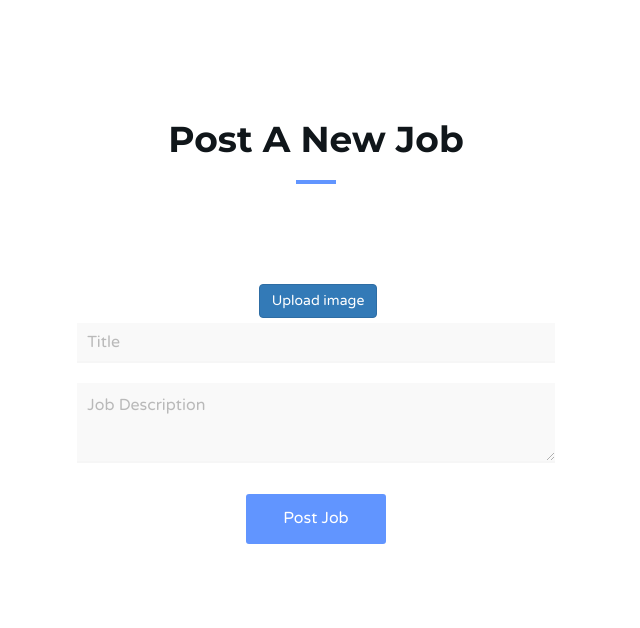
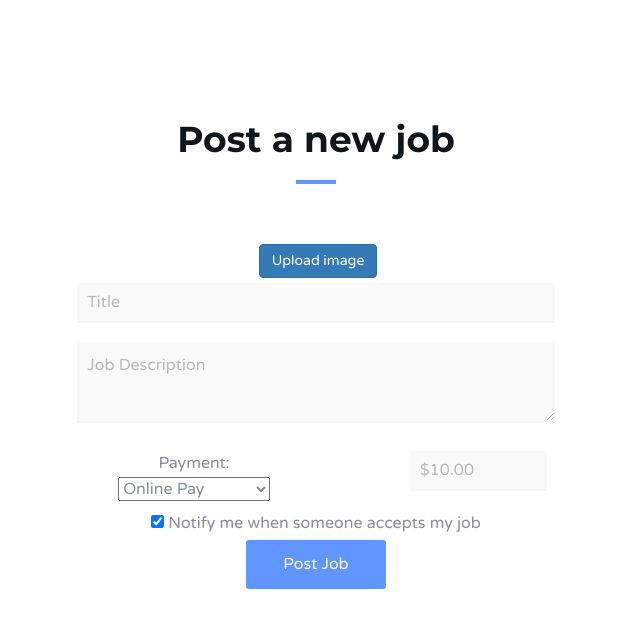
Before and after one commit to oscar0812/doxfory, a PHP site: template app/views/create_job.php in a window 1280 px wide. Shown: the part 72-700 px from the top of the page, without its empty margins (324-964 px from the left). Run offline with PHP 8.4, Linux system fonts and the light colour scheme; the template is opened without the code that fills it, so the values that code supplies are empty; some web fonts are replaced.

Commit message:
basic job posting form

```diff
--- a/app/views/create_job.php
+++ b/app/views/create_job.php
@@ -65,37 +65,60 @@
       <div class="row">
 
         <!-- Section-header -->
-        <div class="section-header text-center">
+        <div class="text-center">
           <h2 class="title">Post a new job</h2>
         </div>
         <!-- /Section-header -->
 
-        <!-- info form -->
+        <!-- main form -->
         <div class="col-md-10 col-md-offset-1 col-xs-10 col-xs-offset-1">
-          <form class="contact-form">
+          <form class="contact-form" id="main_form" method="post" action="<?=$router->pathFor('create_job')?>" enctype="multipart/form-data">
 
-						<div class="row">
-							<img src="" alt="">
+						<div class="row bottom-padding">
+							<img src="" alt="" id="image" height="120px;">
 							<label>
                 <button type="button" class="btn btn-primary" name="button" id="upload">Upload image</button>
               </label>
 						</div>
 
             <div class="row">
-              <input type="text" class="input" placeholder="Title">
+              <input type="text" class="input" name="title" placeholder="Title">
 
             </div>
             <div class="row">
-              <textarea class="input" placeholder="Job Description"></textarea>
+              <textarea class="input" name="description" placeholder="Job Description"></textarea>
             </div>
 
+						<div class="row bottom-padding">
+							<div class="col-md-3">
+							</div>
+							<div class="col-md-3">
+								<span>Payment:</span>
+								<select name="payment_select">
+									<option value="IsOnlinePay">Online Pay</option>
+									<option value="IsInPersonPay">Person to Person</option>
+									<option value="IsBarter">Barter</option>
+								</select>
+							</div>
+							<div class="col-md-4">
+								<input type="text" class="input" name="payment_info" placeholder="$10.00">
+							</div>
+							<div class="col-md-2">
+							</div>
+
+						</div>
+
+						<div class="row">
+							<input type="checkbox" name="notify" checked>
+							<span> Notify me when someone accepts my job</span>
+						</div>
 
             <div class="row">
               <button class="main-btn">Post Job</button>
             </div>
           </form>
         </div>
-        <!-- /info form -->
+        <!-- /main form -->
 
       </div>
       <!-- /Row -->
@@ -127,7 +150,7 @@
 	<div id="back-to-top"></div>
 	<!-- /Back to top -->
 
-	<div class="modal fade" id="jobPicModal" data-id="" tabindex="-1" role="dialog" aria-labelledby="modalLabel" aria-hidden="true">
+	<div class="modal fade" id="jobImageModal" data-id="" tabindex="-1" role="dialog" aria-labelledby="modalLabel" aria-hidden="true">
 		<div class="modal-dialog" role="document">
 			<div class="modal-content">
 				<div class="modal-header">
@@ -142,7 +165,7 @@
 
 					</div>
 
-					<form method="post" action="<?=$router->pathFor('upload_job_image')?>" enctype="multipart/form-data" id="pfpForm">
+					<form method="post" action="<?=$router->pathFor('upload_job_image')?>" enctype="multipart/form-data" id="jobImageForm">
 						<label class="btn btn-default">
     							<input type="file" accept="image/*" name="jobImageUpload" id="jobImageUpload" hidden>
 
@@ -164,7 +187,9 @@
 	<script type="text/javascript" src="<?=$home?>js/main/bootstrap.min.js"></script>
 	<script type="text/javascript" src="<?=$home?>js/main/owl.carousel.min.js"></script>
 	<script type="text/javascript" src="<?=$home?>js/main/jquery.magnific-popup.js"></script>
+	<script type="text/javascript" src="<?=$home?>js/main/jquery.inputmask.bundle.js"></script>
 	<script type="text/javascript" src="<?=$home?>js/user/agency.js"></script>
+	<script src="<?=$home?>js/main/jquery.validate.min.js"></script>
 	<script type="text/javascript" src="<?=$home?>js/user/create_job.js"></script>
 
 	</script>
```
